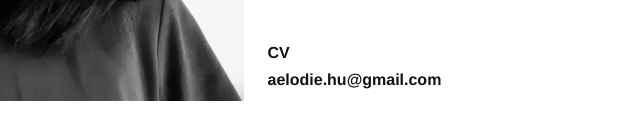
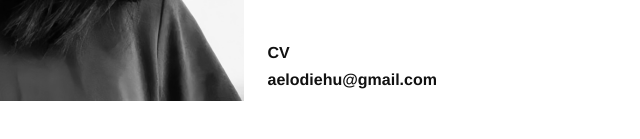
Before and after one commit to lodcollab/portfolio, a plain HTML site: page about.html in a window 1280 px wide. Shown: the part 587-726 px from the top of the page, 358-998 px from the left. Drawn offline with Linux system fonts and the light colour scheme.

Commit message:
Mise à jour email

```diff
--- a/about.html
+++ b/about.html
@@ -304,7 +304,7 @@
 
         <div class="about-links">
           <a href="cv.html">CV</a>
-          <a href="mailto:aelodiehu@gmail.com">aelodie.hu@gmail.com</a>
+          <a href="mailto:aelodiehu@gmail.com">aelodiehu@gmail.com</a>
         </div>
 
       </div>
```
